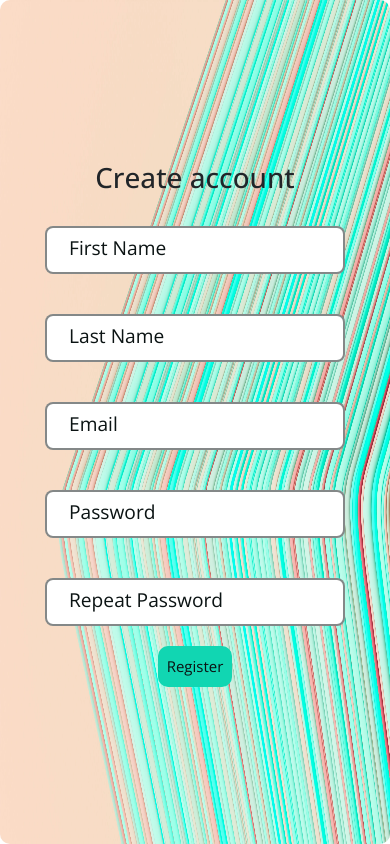
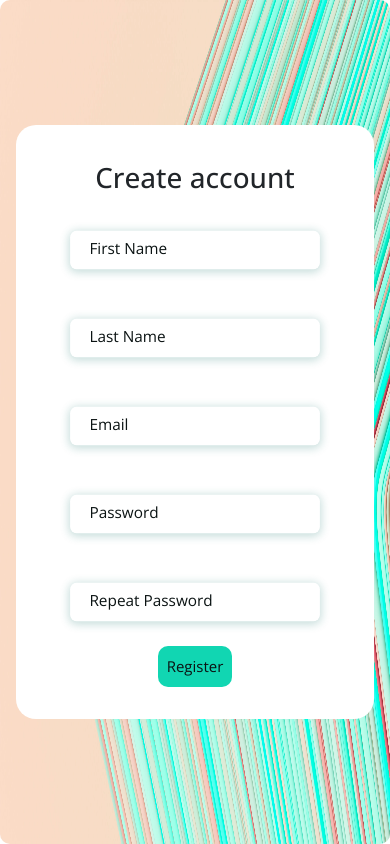
Before and after one commit to jmtgalvez/besh-flexi, a React (Create React App) app: page /Register in a window 390 px wide. Built offline with nearby package versions, Linux system fonts and the light colour scheme.

Commit message:
Changes.

```diff
--- a/public/css/register.css
+++ b/public/css/register.css
@@ -10,31 +10,38 @@
 .register__section .register__section__container__form {
   width: 50vw;
   overflow: hidden;
+  height: 100vh;
+  display: grid;
+  place-content: center;
 }
 .register__section .register__section__container__form .register__form {
   display: grid;
   place-items: center;
   height: max-content;
-  padding: 2rem;
+  padding: 2rem auto;
 }
 .register__section .register__section__container__form .register__form div {
   position: relative;
-  width: clamp(14rem, 20rem, 300px);
+  width: clamp(14rem, 46vw, 600px);
   height: 3rem;
   margin: 20px auto;
+  border-radius: 0.5rem;
+  transform: scale(0.8);
+  box-shadow: 0px 2px 10px 2px rgba(21, 113, 108, 0.237);
+  overflow: hidden;
 }
 .register__section .register__section__container__form .register__form div input {
   position: absolute;
-  top: 0;
+  top: 0rem;
   left: 0;
   width: 100%;
   height: 100%;
   font-family: inherit;
-  font-size: 0.87rem;
+  font-size: 0.84rem;
   border-radius: 0.5rem;
   outline: none;
-  border: 2px solid rgba(11, 19, 19, 0.5);
-  padding: 1rem;
+  border: 2px solid transparent;
+  padding: 1.55rem 1rem 1rem;
   transition: all 250ms ease-in;
 }
 .register__section .register__section__container__form .register__form div input:hover {
@@ -55,7 +62,7 @@
 
 .register__form__input:focus ~ .register__form__label,
 .register__form__input:not(:placeholder-shown).register__form__input:not(:focus) ~ .register__form__label {
-  font-size: 0.55rem;
+  font-size: 0.53rem;
   top: 0.24rem;
   left: 0.72rem;
   color: var(--color1);
@@ -79,7 +86,7 @@
 }
 .error__form div {
   position: relative;
-  width: 20rem;
+  width: clamp(20rem, 60rem, 450px);
   height: 3rem;
   margin: 20px auto;
 }
@@ -112,6 +119,10 @@
   transition: top 200ms ease-in, left 200ms ease-in, font-size 200ms ease-in;
 }
 
+.register__btn {
+  transform: translate(-50% -50%);
+}
+
 .error__form__input:focus ~ .error__form__label,
 .error__form__input:not(:placeholder-shown).error__form__input:not(:focus) ~ .error__form__label {
   font-size: 0.55rem;
@@ -127,10 +138,19 @@
     justify-content: center;
   }
   .register__section .register__section__container__form {
-    width: 100vw;
+    width: 92vw;
+    border-radius: 20px;
     height: max-content;
     position: relative;
     z-index: 1;
+    background: var(--textcolor1);
+  }
+  .register__section .register__section__container__form .register__form {
+    padding: 2rem 0;
+  }
+  .register__section .register__section__container__form .register__form div {
+    width: 80vw;
+    transform: translate(-50% -50%);
   }
   .register__section .register__section__container__image {
     width: 100vw;
--- a/public/css/register.scss
+++ b/public/css/register.scss
@@ -10,32 +10,39 @@
   .register__section__container__form {
     width: 50vw;
     overflow: hidden;
+    height: 100vh;
+    display: grid;
+    place-content: center;
 
     .register__form {
       display: grid;
       place-items: center;
       height: max-content;
-      padding: 2rem;
+      padding: 2rem auto;
 
       div {
         position: relative;
-        width: clamp(14rem, 20rem, 300px);
+        width: clamp(14rem, 46vw, 600px);
         height: 3rem;
         margin: 20px auto;
+        border-radius: 0.5rem;
+        transform: scale(0.8);
+        box-shadow: 0px 2px 10px 2px rgba(21, 113, 108, 0.237);
+        overflow: hidden;
 
         input {
           position: absolute;
-          top: 0;
+          top: 0rem;
           left: 0;
           width: 100%;
           height: 100%;
           font-family: inherit;
-          font-size: 0.87rem;
+          font-size: 0.84rem;
           border-radius: 0.5rem;
           outline: none;
-          border: 2px solid rgba(11, 19, 19, .5);
-          padding: 1rem;
-          transition: all  250ms ease-in;
+          border: 2px solid transparent;
+          padding: 1.55rem 1rem 1rem;
+          transition: all 250ms ease-in;
 
           &:hover {
             border: 2px solid rgba(17, 214, 178, 0.4);
@@ -52,10 +59,7 @@
           padding: 0 0.5rem;
           color: var(--bgcolor1);
           cursor: text;
-          transition:
-          top 200ms ease-in,
-          left 200ms ease-in,
-          font-size 200ms ease-in;
+          transition: top 200ms ease-in, left 200ms ease-in, font-size 200ms ease-in;
         }
       }
     }
@@ -63,8 +67,9 @@
 }
 
 .register__form__input:focus ~ .register__form__label,
-.register__form__input:not(:placeholder-shown).register__form__input:not(:focus) ~ .register__form__label {
-    font-size: 0.55rem;
+.register__form__input:not(:placeholder-shown).register__form__input:not(:focus)
+  ~ .register__form__label {
+  font-size: 0.53rem;
   top: 0.24rem;
   left: 0.72rem;
   color: var(--color1);
@@ -90,7 +95,7 @@
 
   div {
     position: relative;
-      width: 20rem;
+    width: clamp(20rem, 60rem, 450px);
     height: 3rem;
     margin: 20px auto;
 
@@ -104,7 +109,7 @@
       font-size: 0.87rem;
       border-radius: 0.5rem;
       outline: none;
-        border: 2px solid rgba(11, 19, 19, .5);
+      border: 2px solid rgba(11, 19, 19, 0.5);
       padding: 1rem;
 
       &:hover {
@@ -122,12 +127,13 @@
       padding: 0 0.5rem;
       color: var(--bgcolor1);
       cursor: text;
-        transition:
-        top 200ms ease-in,
-        left 200ms ease-in,
-        font-size 200ms ease-in;
+      transition: top 200ms ease-in, left 200ms ease-in, font-size 200ms ease-in;
     }
   }
+}
+
+.register__btn {
+  transform: translate(-50% -50%);
 }
 
 .error__form__input:focus ~ .error__form__label,
@@ -145,10 +151,20 @@
     justify-content: center;
 
     .register__section__container__form {
-      width: 100vw;
+      width: 92vw;
+      border-radius: 20px;
       height: max-content;
       position: relative;
       z-index: 1;
+      background: var(--textcolor1);
+
+     .register__form {
+      padding: 2rem 0;
+        div {
+          width: 80vw;
+          transform: translate(-50% -50%);
+        }
+     }
     }
     .register__section__container__image {
       width: 100vw;
--- a/src/components/Forms/Register/Register.js
+++ b/src/components/Forms/Register/Register.js
@@ -29,7 +29,7 @@ export default function Register() {
             <label htmlFor="rep_pass" className='register__form__label'>Repeat Password</label>
           </div>
 
-          <input type="submit" value="Register" className='general__btns'/>
+          <input type="submit" value="Register" className='general__btns register__btn'/>
         </form>
       </section>
       <section className="register__section__container__image">
```
Also changed, not shown: 1 other file (tests, documents, lock files or other folders). Lines whose indentation alone changed are shown as unchanged.
